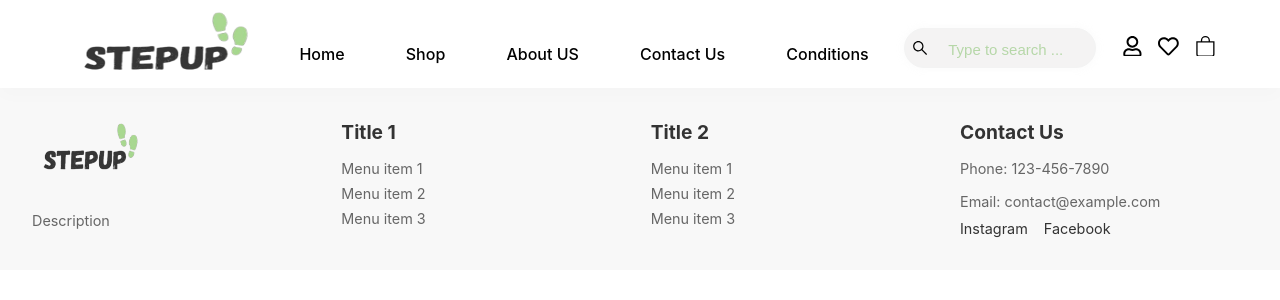
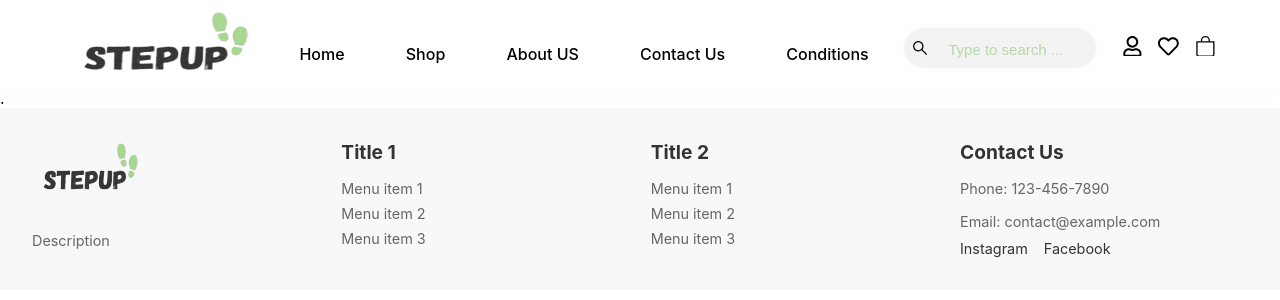
Before and after one commit to omarkh7/E-Commerce-Frontend, a React (Create React App) app: page /about in a window 1280 px wide. Shown: the top 300 px of the page. Built offline with nearby package versions, Linux system fonts and the light colour scheme.

Commit message:
fixing home page

```diff
--- a/src/components/About Me/About.jsx
+++ b/src/components/About Me/About.jsx
@@ -3,7 +3,7 @@ import React from 'react'
 function About() {
   return (
     <div>
-
+      .
     </div>
   )
 }
```
